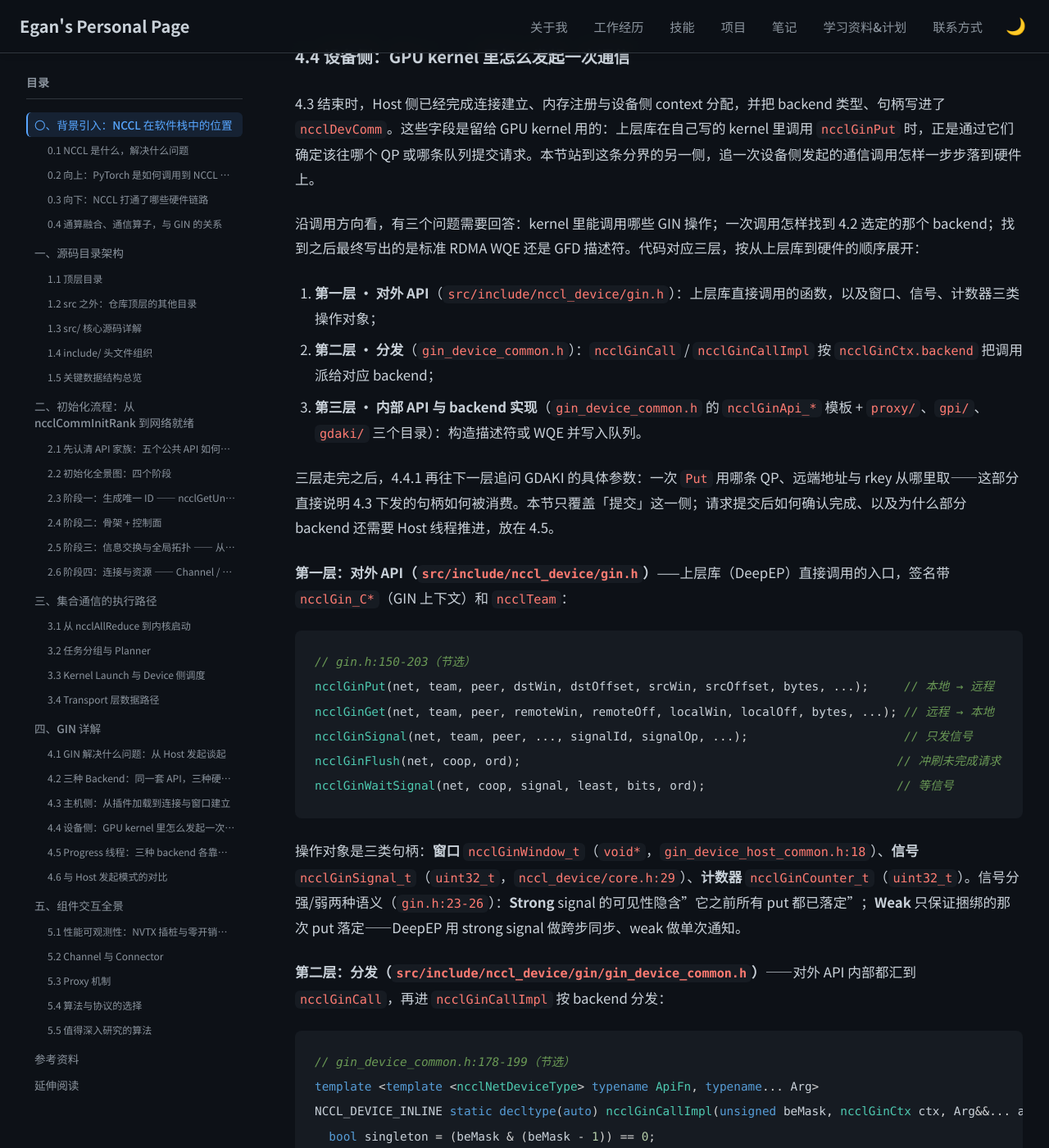
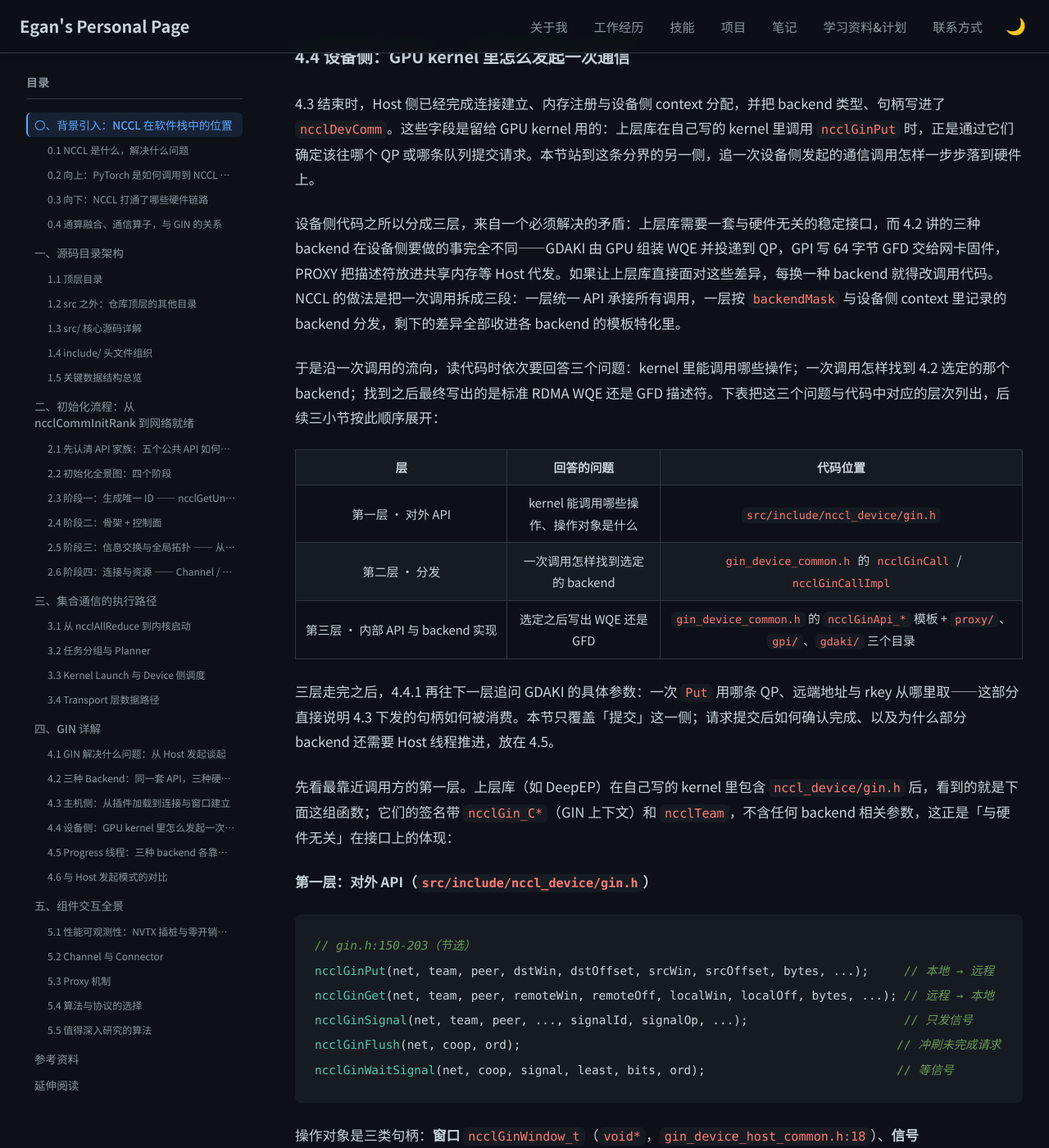
Before and after one commit to Lejun-Hu/Lejun-Hu.github.io, a Jekyll site: the page built from _notes/2026-8-24-nccl-source-study.md, in a window 1280 px wide and 1400 px high, scrolled down 88781 px. Shown: the whole window at 82% size. Built offline with Jekyll 4.4.1, drawn with Linux system fonts in a browser that asks for light colours; nearby versions of some CDN libraries; some of the changed text lies outside the part shown.

Commit message:
笔记：为 4.4 三层结构补充分层动机与层间承接

````diff
--- a/_notes/2026-8-24-nccl-source-study.md
+++ b/_notes/2026-8-24-nccl-source-study.md
@@ -2266,15 +2266,21 @@ uint32_t ginContextCount;
 
 4.3 结束时，Host 侧已经完成连接建立、内存注册与设备侧 context 分配，并把 backend 类型、句柄写进了 `ncclDevComm`。这些字段是留给 GPU kernel 用的：上层库在自己写的 kernel 里调用 `ncclGinPut` 时，正是通过它们确定该往哪个 QP 或哪条队列提交请求。本节站到这条分界的另一侧，追一次设备侧发起的通信调用怎样一步步落到硬件上。
 
-沿调用方向看，有三个问题需要回答：kernel 里能调用哪些 GIN 操作；一次调用怎样找到 4.2 选定的那个 backend；找到之后最终写出的是标准 RDMA WQE 还是 GFD 描述符。代码对应三层，按从上层库到硬件的顺序展开：
-
-1. **第一层 · 对外 API**（`src/include/nccl_device/gin.h`）：上层库直接调用的函数，以及窗口、信号、计数器三类操作对象；
-2. **第二层 · 分发**（`gin_device_common.h`）：`ncclGinCall` / `ncclGinCallImpl` 按 `ncclGinCtx.backend` 把调用派给对应 backend；
-3. **第三层 · 内部 API 与 backend 实现**（`gin_device_common.h` 的 `ncclGinApi_*` 模板 + `proxy/`、`gpi/`、`gdaki/` 三个目录）：构造描述符或 WQE 并写入队列。
+设备侧代码之所以分成三层，来自一个必须解决的矛盾：上层库需要一套与硬件无关的稳定接口，而 4.2 讲的三种 backend 在设备侧要做的事完全不同——GDAKI 由 GPU 组装 WQE 并投递到 QP，GPI 写 64 字节 GFD 交给网卡固件，PROXY 把描述符放进共享内存等 Host 代发。如果让上层库直接面对这些差异，每换一种 backend 就得改调用代码。NCCL 的做法是把一次调用拆成三段：一层统一 API 承接所有调用，一层按 `backendMask` 与设备侧 context 里记录的 backend 分发，剩下的差异全部收进各 backend 的模板特化里。
+
+于是沿一次调用的流向，读代码时依次要回答三个问题：kernel 里能调用哪些操作；一次调用怎样找到 4.2 选定的那个 backend；找到之后最终写出的是标准 RDMA WQE 还是 GFD 描述符。下表把这三个问题与代码中对应的层次列出，后续三小节按此顺序展开：
+
+| 层 | 回答的问题 | 代码位置 |
+|----|-----------|---------|
+| 第一层 · 对外 API | kernel 能调用哪些操作、操作对象是什么 | `src/include/nccl_device/gin.h` |
+| 第二层 · 分发 | 一次调用怎样找到选定的 backend | `gin_device_common.h` 的 `ncclGinCall` / `ncclGinCallImpl` |
+| 第三层 · 内部 API 与 backend 实现 | 选定之后写出 WQE 还是 GFD | `gin_device_common.h` 的 `ncclGinApi_*` 模板 + `proxy/`、`gpi/`、`gdaki/` 三个目录 |
 
 三层走完之后，4.4.1 再往下一层追问 GDAKI 的具体参数：一次 `Put` 用哪条 QP、远端地址与 rkey 从哪里取——这部分直接说明 4.3 下发的句柄如何被消费。本节只覆盖「提交」这一侧；请求提交后如何确认完成、以及为什么部分 backend 还需要 Host 线程推进，放在 4.5。
 
-**第一层：对外 API（`src/include/nccl_device/gin.h`）**——上层库（DeepEP）直接调用的入口，签名带 `ncclGin_C*`（GIN 上下文）和 `ncclTeam`：
+先看最靠近调用方的第一层。上层库（如 DeepEP）在自己写的 kernel 里包含 `nccl_device/gin.h` 后，看到的就是下面这组函数；它们的签名带 `ncclGin_C*`（GIN 上下文）和 `ncclTeam`，不含任何 backend 相关参数，这正是「与硬件无关」在接口上的体现：
+
+**第一层：对外 API（`src/include/nccl_device/gin.h`）**
 
 ```cpp
 // gin.h:150-203（节选）
@@ -2287,7 +2293,9 @@ ncclGinWaitSignal(net, coop, signal, least, bits, ord);
 
 操作对象是三类句柄：**窗口** `ncclGinWindow_t`（`void*`，`gin_device_host_common.h:18`）、**信号** `ncclGinSignal_t`（`uint32_t`，`nccl_device/core.h:29`）、**计数器** `ncclGinCounter_t`（`uint32_t`）。信号分强/弱两种语义（`gin.h:23-26`）：**Strong** signal 的可见性隐含"它之前所有 put 都已落定"；**Weak** 只保证捆绑的那次 put 落定——DeepEP 用 strong signal 做跨步同步、weak 做单次通知。
 
-**第二层：分发（`src/include/nccl_device/gin/gin_device_common.h`）**——对外 API 内部都汇到 `ncclGinCall`，再进 `ncclGinCallImpl` 按 backend 分发：
+第一层的接口里没有 backend 参数，但同一份上层代码必须能在 GDAKI、GPI、PROXY 三种实现上运行。这个矛盾由第二层解决：对外 API 内部都汇到 `ncclGinCall`，再进 `ncclGinCallImpl` 按 `ncclGinCtx.backend` 分发。分发依据来自 4.3 下发的设备侧 context，因此 kernel 运行时不需要查询 Host。
+
+**第二层：分发（`src/include/nccl_device/gin/gin_device_common.h`）**
 
 ```cpp
 // gin_device_common.h:178-199（节选）
@@ -2305,7 +2313,9 @@ NCCL_DEVICE_INLINE static decltype(auto) ncclGinCallImpl(unsigned beMask, ncclGi
 
 `ncclGinCtx`（`gin_device_common.h:62-70`）携带 `backendMask`/`backend`/`rank`/`nRanks`/`handle`/`contextId`。模板 + switch 让未启用的 backend 在编译期被整段裁掉。
 
-**第三层：内部 API（`gin_device_common.h:102-173`）**——每个操作是一个模板结构，`backend` 作为模板参数特化到具体实现：
+分发层只负责「选谁」，并不产生任何网络请求。真正把一次 `Put` 变成 WQE 或 GFD 的，是被选中的那个 backend 的特化实现。为了让分发层能用统一的 `ApiFn<backend>::call(...)` 形式调用，NCCL 把每个操作也定义成按 backend 特化的模板结构，这就是第三层：
+
+**第三层：内部 API（`gin_device_common.h:102-173`）**
 
 ```cpp
 template <ncclNetDeviceType backend> struct ncclGinApi_Put  { ... call(...); };
@@ -2315,6 +2325,8 @@ template <ncclNetDeviceType backend> struct ncclGinApi_Wait { ... call(...); };
 ```
 
 三个 backend 各自实现这套接口：`proxy/gin_proxy.h`、`gpi/gin_gpi.h`、`gdaki/gin_gdaki.h`。以 proxy 为例（`gin_proxy.h:68`），`ncclGinApi_Put<PROXY>::call` 最终调 `postGfd`——把请求写成一个 GFD 描述符放进共享内存（`proxyCtx->pis`/`cis` 是生产者/消费者索引），真正的网络操作由 4.5 的 progress 线程消费。
+
+到这里，一次 `ncclGinPut` 的完整路径就走通了：统一 API 接收调用，分发层按 context 里的 backend 选中实现，第三层的模板特化把请求写成硬件可消费的形式。三层各自只解决一个问题，因此更换 backend 时上层库与第一层都不需要改动。接下来 4.4.1 沿着第三层的 GDAKI 实现继续往下看，追问一次 `Put` 具体用哪条 QP、远端地址与 rkey 从哪里取。
 
 #### 4.4.1 QP 选择与参数传递：设备侧怎么定位一次 Put 的目标
 
````
